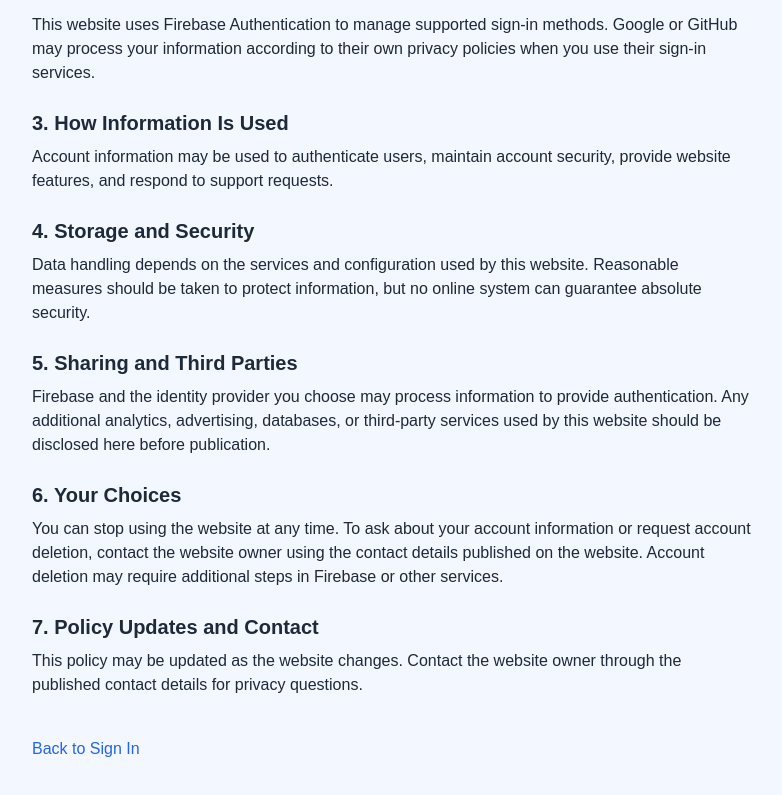
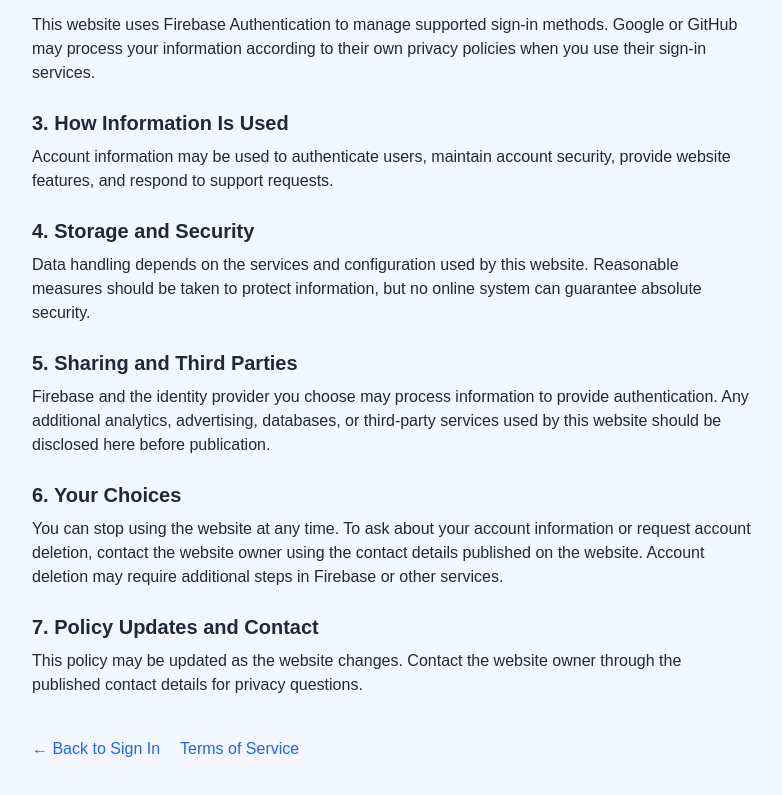
Before and after one commit to Nilanshu-sys/Nilanshubiodata, a Next.js app: page /privacy in a window 1280 px wide. Shown: the part 279-1074 px from the top of the page, without its empty margins (248-1030 px from the left). Built offline with nearby package versions, Linux system fonts and the light colour scheme.

Commit message:
Fix privacy and policy navigation

```diff
--- a/src/app/privacy/page.tsx
+++ b/src/app/privacy/page.tsx
@@ -1,3 +1,4 @@
+
 import Link from "next/link";
 
 export const metadata = {
@@ -9,13 +10,16 @@
   return (
     <main className="mx-auto max-w-3xl px-6 py-12 text-gray-800">
       <h1 className="mb-3 text-3xl font-bold">Privacy Policy</h1>
+
       <p className="mb-8 text-sm text-gray-500">
         Last updated: October 15, 2026
       </p>
 
       <section className="space-y-6">
         <div>
-          <h2 className="mb-2 text-xl font-semibold">1. Information We Receive</h2>
+          <h2 className="mb-2 text-xl font-semibold">
+            1. Information We Receive
+          </h2>
           <p>
             When you sign in, we may receive account information such as your
             name, email address, profile picture, and provider account
@@ -34,7 +38,9 @@
         </div>
 
         <div>
-          <h2 className="mb-2 text-xl font-semibold">3. How Information Is Used</h2>
+          <h2 className="mb-2 text-xl font-semibold">
+            3. How Information Is Used
+          </h2>
           <p>
             Account information may be used to authenticate users, maintain
             account security, provide website features, and respond to support
@@ -43,7 +49,9 @@
         </div>
 
         <div>
-          <h2 className="mb-2 text-xl font-semibold">4. Storage and Security</h2>
+          <h2 className="mb-2 text-xl font-semibold">
+            4. Storage and Security
+          </h2>
           <p>
             Data handling depends on the services and configuration used by
             this website. Reasonable measures should be taken to protect
@@ -52,7 +60,9 @@
         </div>
 
         <div>
-          <h2 className="mb-2 text-xl font-semibold">5. Sharing and Third Parties</h2>
+          <h2 className="mb-2 text-xl font-semibold">
+            5. Sharing and Third Parties
+          </h2>
           <p>
             Firebase and the identity provider you choose may process
             information to provide authentication. Any additional analytics,
@@ -73,7 +83,9 @@
         </div>
 
         <div>
-          <h2 className="mb-2 text-xl font-semibold">7. Policy Updates and Contact</h2>
+          <h2 className="mb-2 text-xl font-semibold">
+            7. Policy Updates and Contact
+          </h2>
           <p>
             This policy may be updated as the website changes. Contact the
             website owner through the published contact details for privacy
@@ -82,9 +94,21 @@
         </div>
       </section>
 
-      <Link href="/signin" className="mt-10 inline-block text-blue-600 underline">
-        Back to Sign In
-      </Link>
+      <div className="mt-10 flex flex-wrap gap-5">
+        <Link
+          href="/login"
+          className="text-blue-600 underline hover:text-blue-800"
+        >
+          ← Back to Sign In
+        </Link>
+
+        <Link
+          href="/terms"
+          className="text-blue-600 underline hover:text-blue-800"
+        >
+          Terms of Service
+        </Link>
+      </div>
     </main>
   );
 }
```
